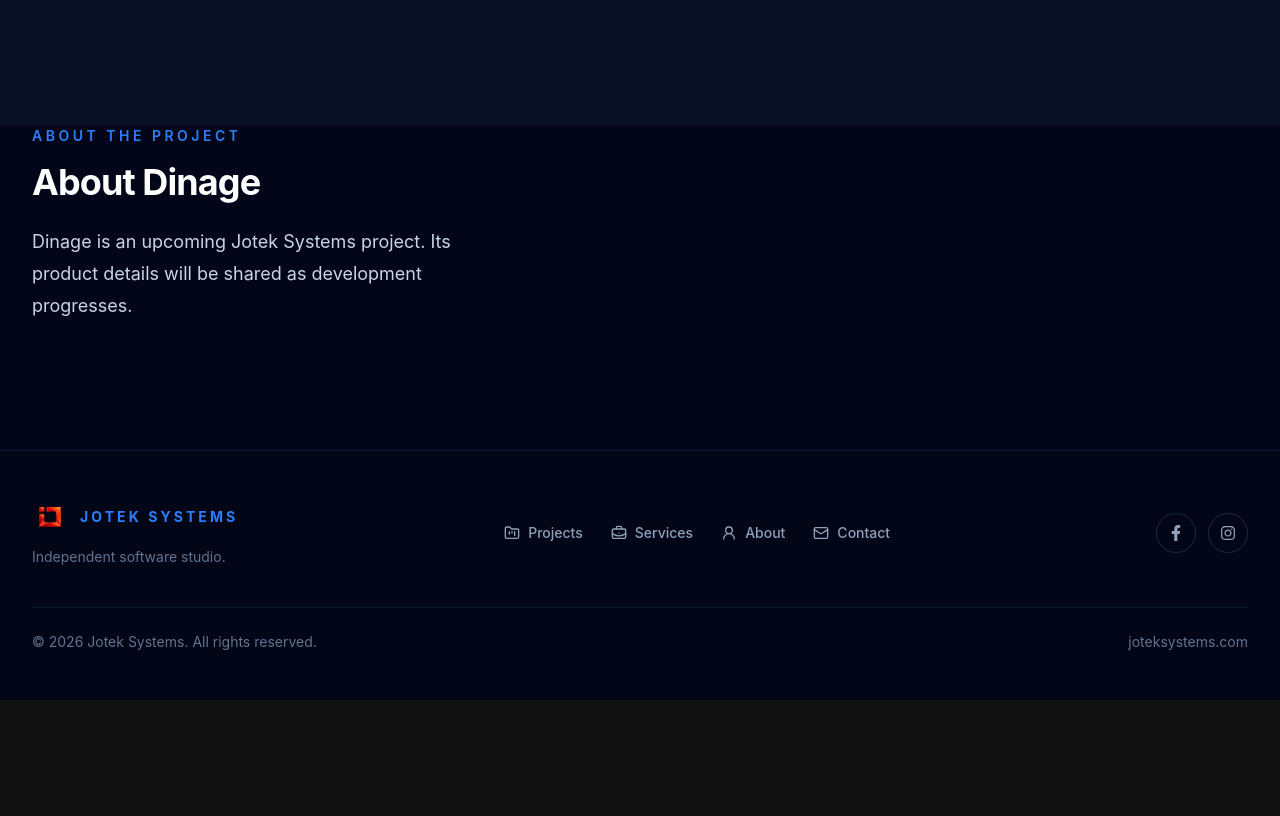
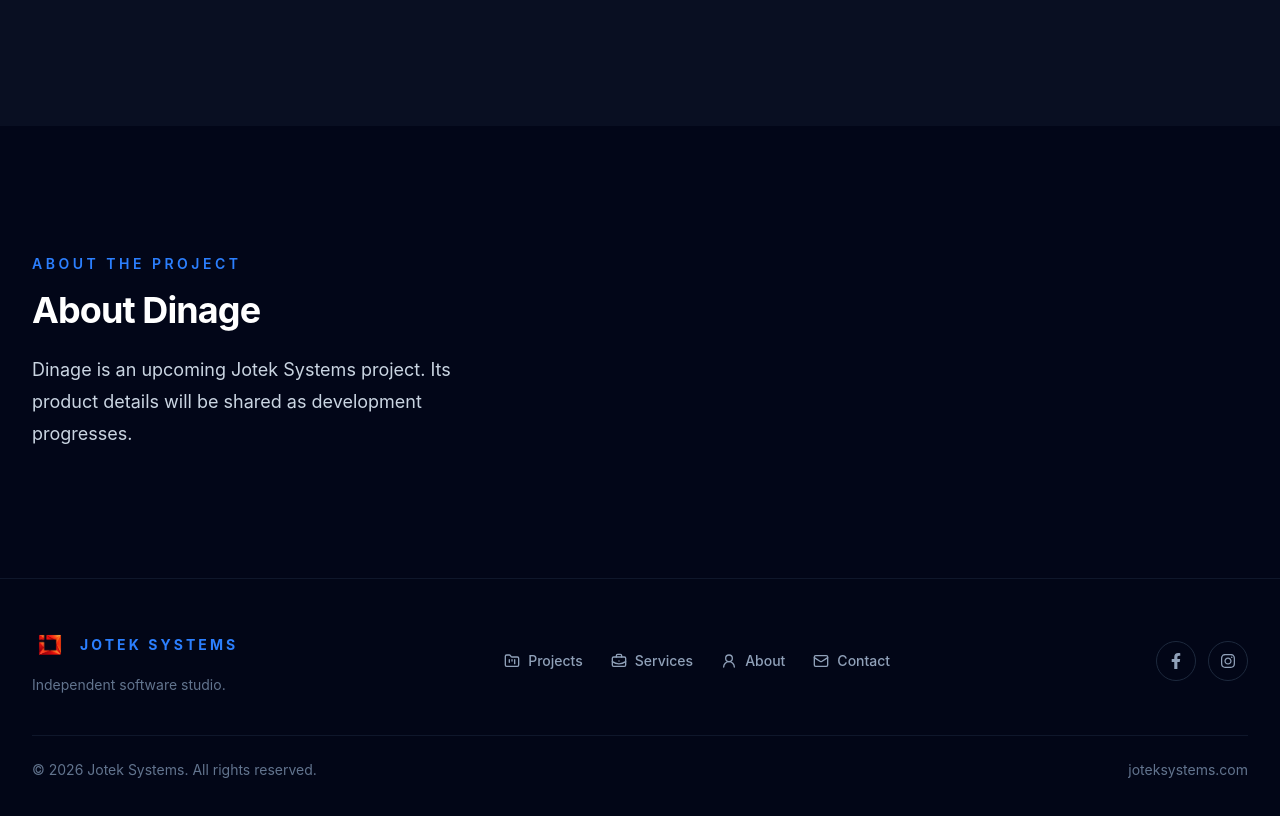
Before and after one commit to JTech-Dev/jotek-systems, a React (Vite) app: page /projects/dinage in a window 1280 px wide. Shown: the part 1151-1967 px from the top of the page. Before the commit the page ends 1851 px from the top, so only its background shows below. Built offline with nearby package versions, Linux system fonts and the light colour scheme.

Commit message:
Improve project details section spacing

```diff
--- a/src/pages/ProjectPage.tsx
+++ b/src/pages/ProjectPage.tsx
@@ -118,7 +118,7 @@ export function ProjectPage() {
 
       {/* Project details */}
       <SectionSurface>
-        <section className="px-4 pb-20 sm:px-6 sm:pb-24 lg:px-8 lg:pb-32">
+        <section className="px-4 py-20 sm:px-6 sm:py-24 lg:px-8 lg:py-32">
           <div className="mx-auto max-w-7xl">
             <div className="grid gap-12 lg:grid-cols-[0.8fr_1.2fr] lg:gap-20">
               <div>
```
